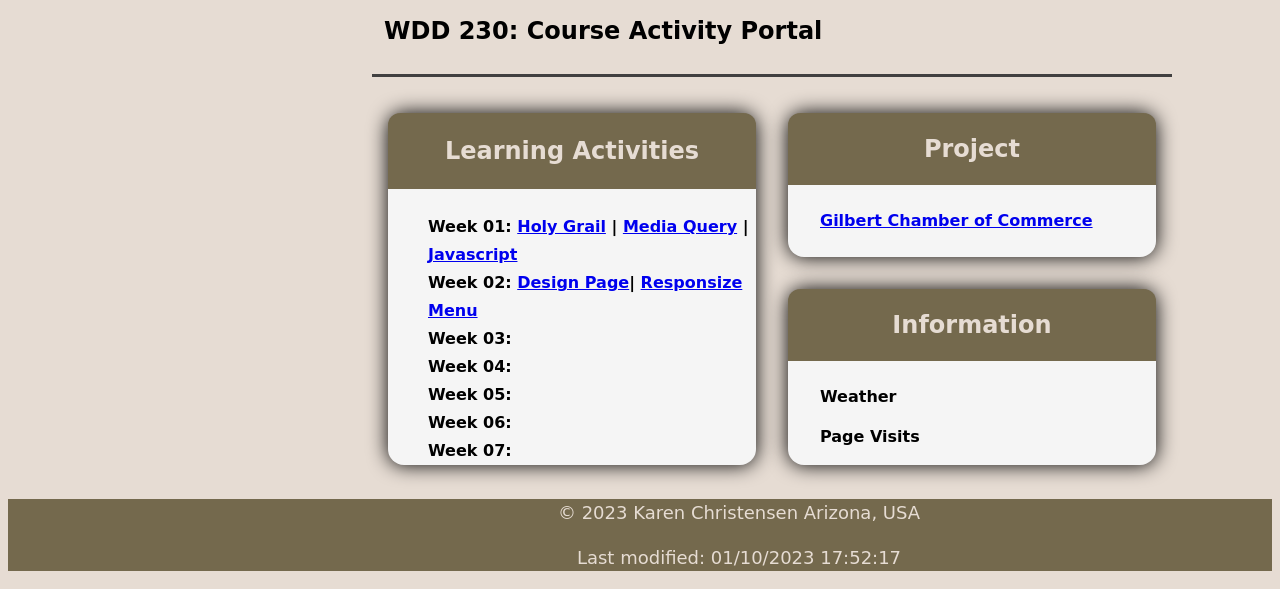
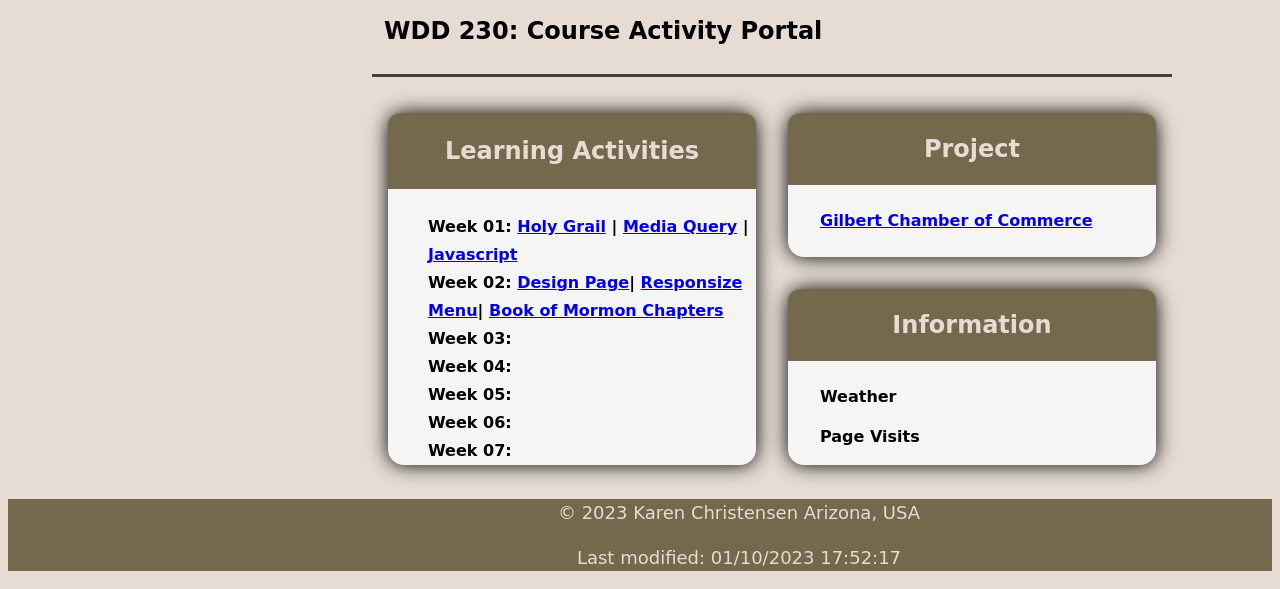
Before and after one commit to kateaeryn/WDD230, a plain HTML site: page Portal Page/index.html in a window 1280 px wide. Shown: the part 311-900 px from the top of the page. Drawn offline with Linux system fonts and the light colour scheme; a web font is replaced by a local one.

Commit message:
update link

```diff
--- a/Portal Page/index.html
+++ b/Portal Page/index.html
@@ -42,7 +42,7 @@
                     | <a id="media" href="https://kateaeryn.github.io/WDD230/week01/media/media-query.html">Media Query</a>
                 | <a id="codepen" href="https://codepen.io/kateaeryn/pen/vYaKjYa">Javascript</a></li>
                 <li>Week 02: <a><a id="design" href="https://kateaeryn.github.io/WDD230/week02/design.html">Design Page</a>|
-                <a id="responsive menu" href="https://codepen.io/kateaeryn/pen/XWBpLBO">Responsize Menu</a></li>
+                <a id="responsive menu" href="https://codepen.io/kateaeryn/pen/XWBpLBO">Responsize Menu</a>| <a id="bom" href="https://kateaeryn.github.io/WDD230/week02/bom.html">Book of Mormon Chapters</a></li>
                 <li>Week 03: <a></a></li>
                 <li>Week 04: <a></a></li>
                 <li>Week 05: <a></a></li>
```
